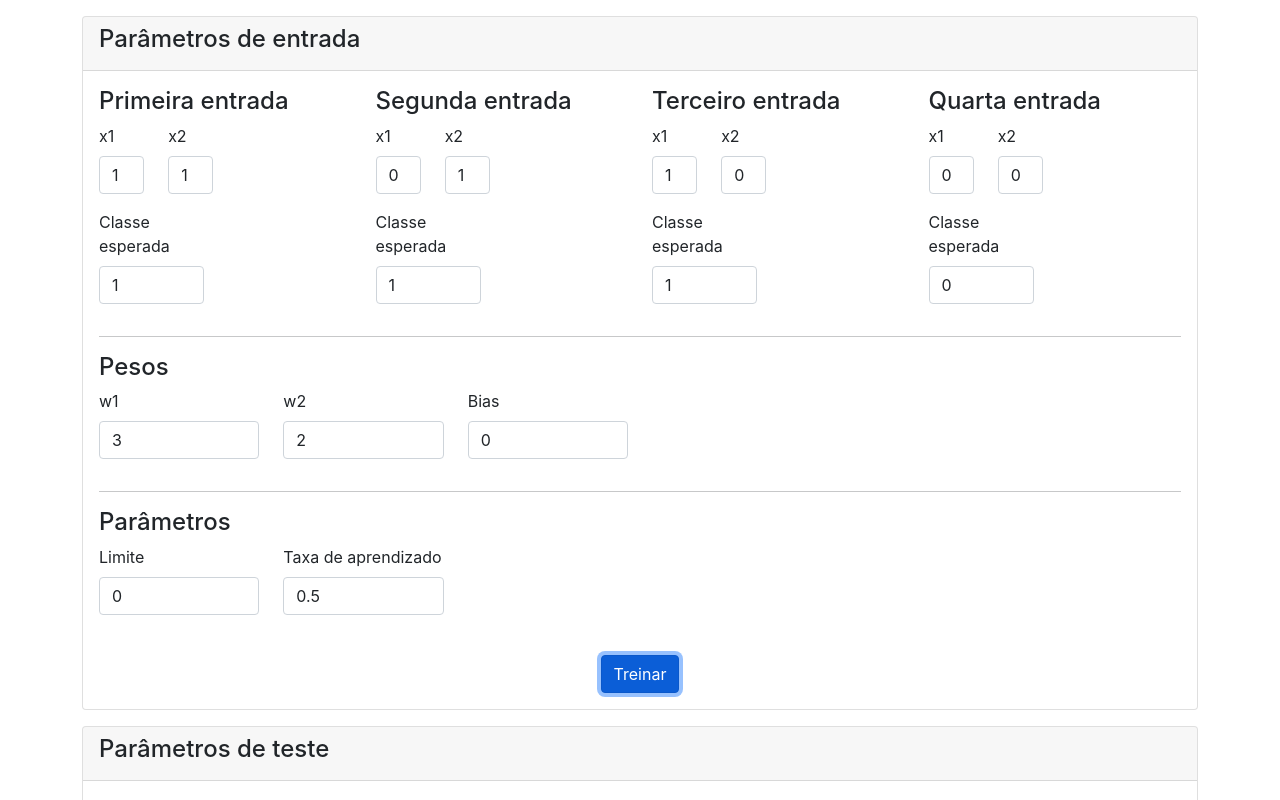
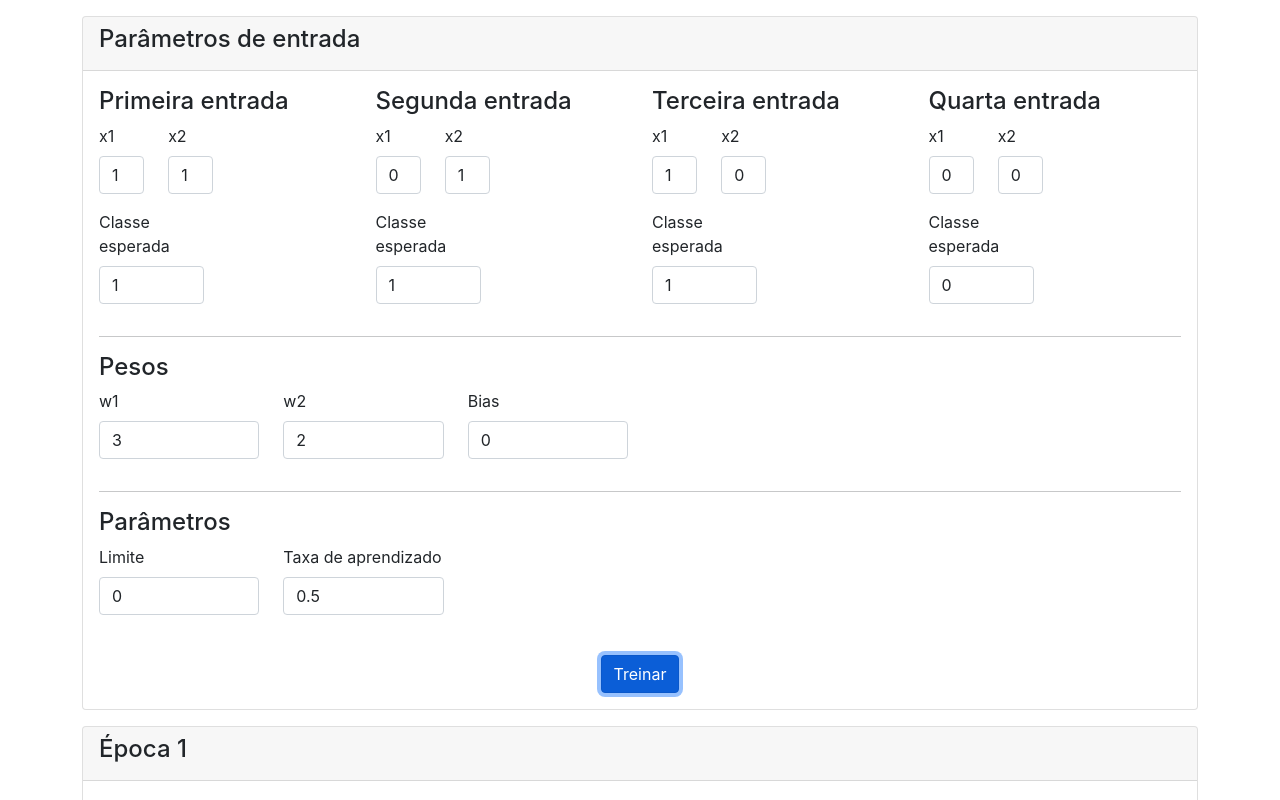
Before and after one commit to basilioarth/Perceptron-classifier, a React (Create React App) app: page / in a window 1280 px wide. Both pictures are taken after a click on the button "Treinar". Shown: the top 800 px of the page. Built offline with nearby package versions, Linux system fonts and the light colour scheme.

Commit message:
update changes

```diff
--- a/src/App.tsx
+++ b/src/App.tsx
@@ -121,7 +121,7 @@ const App = () => {
               </div>
             </div>
             <div className="col-3">
-              <h4>Terceiro entrada</h4>
+              <h4>Terceira entrada</h4>
               <div className="row">
                 <div className="mb-3 col-3">
                   <label className="form-label">x1</label>
@@ -190,6 +190,21 @@ const App = () => {
       </div>
       {
         isNeuronReady ?
+          <NeuronComponent
+            states={states}
+            entryBias={Number(entryBias)}
+            weightBias={Number(weightBias)}
+            threshold={Number(threshold)}
+            learningRate={Number(learningRate)}
+            weight_one={Number(weightOne)}
+            weight_two={Number(weightTwo)}
+            onFinish={setTestInformations}
+          />
+          : <></>
+      }
+
+{
+        isNeuronReady ?
           <>
             <div className="card mt-3">
               <div className="card-header">
@@ -231,22 +246,6 @@ const App = () => {
           :
           <></>
       }
-
-      {
-        isNeuronReady ?
-          <NeuronComponent
-            states={states}
-            entryBias={Number(entryBias)}
-            weightBias={Number(weightBias)}
-            threshold={Number(threshold)}
-            learningRate={Number(learningRate)}
-            weight_one={Number(weightOne)}
-            weight_two={Number(weightTwo)}
-            onFinish={setTestInformations}
-          />
-          : <></>
-      }
-
     </div >
   );
 }
--- a/src/components/neuron.tsx
+++ b/src/components/neuron.tsx
@@ -1,6 +1,7 @@
 import React, { useState, useEffect, Dispatch, SetStateAction } from 'react';
 import { State } from '../models/State';
 import { Neuron } from '../models/Neuron';
+import { Epoch } from '../models/Epoch';
 interface Props {
     states: State[]
     entryBias: number
@@ -16,13 +17,14 @@ export default function NeuronComponent({ states, entryBias, weightBias, thresho
 
     const [neuron] = useState<Neuron>(() => new Neuron(states, threshold, learningRate, entryBias, weightBias, weight_one, weight_two));
 
+    const [epochs, setEpochs] = useState<Epoch[]>();
+
     useEffect(() => {
         neuron.train();
         const epochs = neuron.getEpochs();
+        setEpochs(epochs);
         const states = epochs[epochs.length - 1].getStates();
         const state = states[states.length - 1];
-
-        console.log(state);
 
         onFinish({
             weight_one: state.weight_one,
@@ -36,6 +38,37 @@ export default function NeuronComponent({ states, entryBias, weightBias, thresho
 
     return (
         <div className="Neuron">
+            {
+                epochs?.map((epoch: Epoch, index: number) => (
+                    <div className="card mt-3">
+                        <div className="card-header">
+                            <h4>Época { index + 1 }</h4>
+                        </div>
+                        <div className="card-body">
+                            <div className="row">
+                                {
+                                    epoch.getStates().map((state: State, index: number) => (
+                                        <div className="col-3">
+                                            <ul>
+                                                <h6>Estado {index + 1}</h6>
+                                                <li>x1: {state.entry_one}</li>
+                                                <li>x2: {state.entry_two}</li>
+                                                <li>Bias: {entryBias}</li>
+                                                <li>w1: {state.weight_one}</li>
+                                                <li>w2: {state.weight_two}</li>
+                                                <li>w3: {state.weight_bias}</li>
+                                                <li>Classe esperada: {state.expected_class}</li>
+                                                <li>Classificação: {state.classification}</li>
+                                                <li>Erro: {state.error}</li>
+                                            </ul>
+                                        </div>
+                                    ))
+                                }
+                            </div>
+                        </div>
+                    </div>
+                ))
+            }
         </div>
     )
 }
--- a/src/models/Epoch.ts
+++ b/src/models/Epoch.ts
@@ -12,6 +12,7 @@ export class Epoch {
     }
 
     public isNeuronReady(): boolean {
+        debugger
         for (const state of this.states) {
             if(state.classification !== state.expected_class) {
                 return false;
--- a/src/models/Neuron.ts
+++ b/src/models/Neuron.ts
@@ -39,14 +39,12 @@ export class Neuron {
     }
 
     private training(){
-        console.log(this.states)
         this.states.map((value, index) => {
-                console.log(value)
                 this.weighting(value)
                 this.handleWeighting(index);
             })
 
-        this.createEpoch();
+        this.createEpoch(this.states);
     }
 
     private weighting(state: State) {
@@ -75,12 +73,16 @@ export class Neuron {
         return this.epochs;
     }
 
-    private createEpoch() {
-        const epoch = new Epoch(this.states);
-        this.epochs.push(epoch);
+    private createEpoch(states: State[]) {
+        const newArr: State[] = [];
+        for(let state of states){
+            let s = Object.assign({},state)
+            newArr.push(s);
+        }
+        this.epochs.push(new Epoch(newArr));
     }
 
     private isNeuronReady(): boolean {
-        return this.epochs[0].isNeuronReady();
+        return this.epochs[this.epochs.length - 1].isNeuronReady();
     }
 }
```
